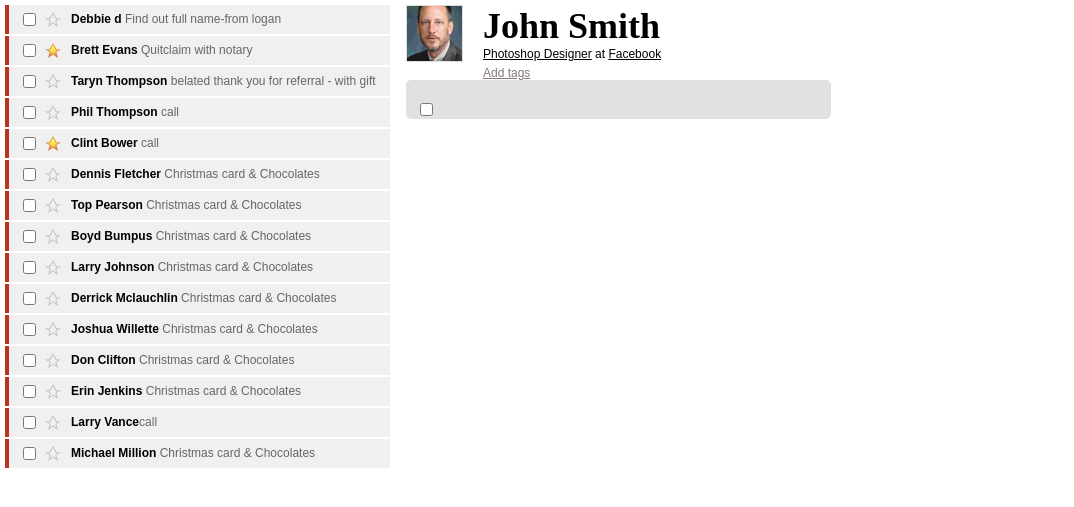
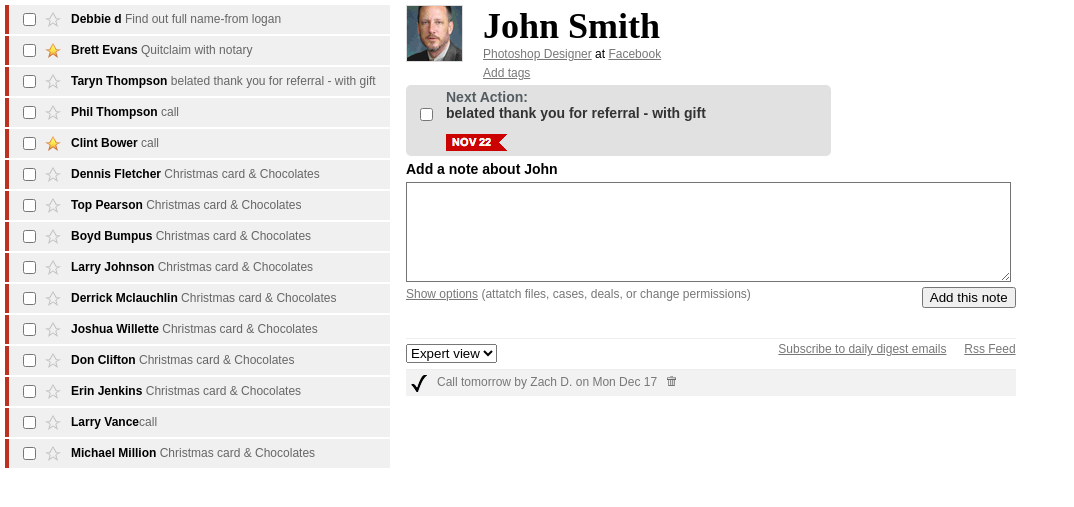
Before and after one commit to developersmoketech/GrowthCRMapp-master, a PHP site: page /application/views/action.php in a window 1280 px wide. Shown: the top 507 px of the page, without its empty margins (0-1074 px from the left). Run offline with PHP 8.4, Linux system fonts and the light colour scheme.

Commit message:
more changes to action view page

```diff
--- a/application/views/action.php
+++ b/application/views/action.php
@@ -149,7 +149,41 @@
             <div class="clear"></div>
             <div class="ajay_actionbox">
                     <div class="ajay_checkbox02"><input name="" type="checkbox" value="" /></div>
-                	</div><!--ajay_actionbox ends-->
+
+                    <div class="ajay_actionbox_text">
+                    Next Action:<br />
+                    <span>belated thank you for referral - with gift</span>
+                    </div><!--ajay_actionbox_text ends-->
+                    <div class="clear"></div>
+                    <div class="ajay_dateimage"><a href="#"><img src="./images/site_images/date02.png" width="61" height="17" alt="." /></a></div>
+       	  </div><!--ajay_actionbox ends-->
+          <div class="clear"></div>
+
+          <div class="ajay_commentbox">
+          	<p>Add a note about John</p>
+            <textarea name="" cols="" rows="" class="ajay_size01"></textarea>
+            <div class="clear"></div>
+            <a href="#">Show options</a> (attatch files, cases, deals, or change permissions)
+            <input type="button" value="Add this note" class="ajay_addbtn" />
+          </div><!--ajay_commentbox ends-->
+
+          <div class="clear"></div>
+
+          <div class="ajay_center02">
+          	<select name="" class="ajay_expertview"><option>Expert view</option></select>
+            <div class="ajay_subscribe">
+            	<a href="#">Subscribe to daily digest emails</a>&nbsp;&nbsp;&nbsp;&nbsp;<a href="#">Rss Feed</a>
+            </div>
+
+            <div class="clear"></div>
+
+            <div class="ajay_testimonial">
+            	<div class="ajay_tick"><img src="./images/site_images/tick.jpg" width="16" height="17" alt="." /></div>
+              <span>Call tomorrow by Zach D. on Mon Dec 17</span>
+                <div class="ajay_delete"><a href="#"><img src="./images/site_images/delete.jpg" width="9" height="10" alt="." /></a></div>
+            </div><!--testimonial ends-->
+          </div><!--ajay_center02 ends-->
+
         </div><!--ajay_center_moduleinner ends-->
     </div><!--ajay_center_module ends-->
 
--- a/css/ajay_style.css
+++ b/css/ajay_style.css
@@ -1,5 +1,7 @@
 body{ padding:0; margin:0; font-family:Arial, Helvetica, sans-serif; color:#000;}
+img{ border:none;}
 .clear{ clear:both;}
+.ajay_fl{ float:left;}
 #ajay_wrapper{ padding:5px;}
 #ajay_left_module{ width:30%; float:left;}
 .ajay_left_mod01{ width:100%; float:left; border-left:4px solid #bb3221; background:#f0f0f0; margin-bottom:2px;}
@@ -16,5 +18,20 @@ body{ padding:0; margin:0; font-family:Arial, Helvetica, sans-serif; color:#000;
 .ajay_details01 a{text-decoration:underline; color:#000; font-size:12px;}
 .ajay_links{ float:left; margin:5px 0 0 0;}
 .ajay_links a{ text-align:left; font-size:12px; color:#847777; text-decoration:underline;}
-.ajay_actionbox{ width:425px; float:left; border-radius:5px; background:#e1e1e1;}
+.ajay_actionbox{ width:425px; float:left; border-radius:5px; background:#e1e1e1; margin-top:5px;}
 .ajay_checkbox02{ float:left; margin:20px 0 0 10px;}
+.ajay_actionbox_text{ float:left; text-align:left; font-size:14px; font-weight:bold; color:#535c61; padding:4px 0 0 10px;}
+.ajay_actionbox_text span{ color:#333333;}
+.ajay_dateimage{ float:left; width:61px; height:17px; margin:10px 0 5px 40px; text-align:left; font-size:12px; color:#FFF; font-weight:bold; text-transform:uppercase;/* background:url(../images/date02.png) no-repeat;*/}
+.ajay_commentbox{ float:left; width:100%; color:#777777; text-align:left; font-size:12px;}
+.ajay_commentbox p{ padding:5px 0; margin:0; text-align:left; font-weight:bold; color:#000; font-size:14px;}
+.ajay_size01{ float:left; width:99.3%; height:100px; background:none; border:1px solid #737373; margin-bottom:5px;}
+#ajay_center_module a{text-align:left; font-size:12px; color:#777777; text-decoration:underline;}
+.ajay_addbtn{ float:right;}
+.ajay_center02{ width:100%; float:left; border-top:1px solid #ededed; margin-top:30px;}
+.ajay_expertview{ float:left; margin-top:5px;}
+.ajay_subscribe{ float:right;}
+.ajay_testimonial{ width:100%; margin-top:6px; min-height:26px; float:left; background:#f2f2f2; border-top:1px solid #ededed; border-botoom:1px solid #ededed;}
+.ajay_tick{ float:left; margin:5px 0 0 5px;}
+.ajay_testimonial span{ float:left; font-size:12px; color:#777777; line-height:25px; padding-left:10px;}
+.ajay_delete{ float:left; margin:6px 0 0 10px;}
```
Also changed, not shown: images/site_images/date.png (added), images/site_images/date02.png (added), images/site_images/delete.jpg (added), images/site_images/tick.jpg (added).
